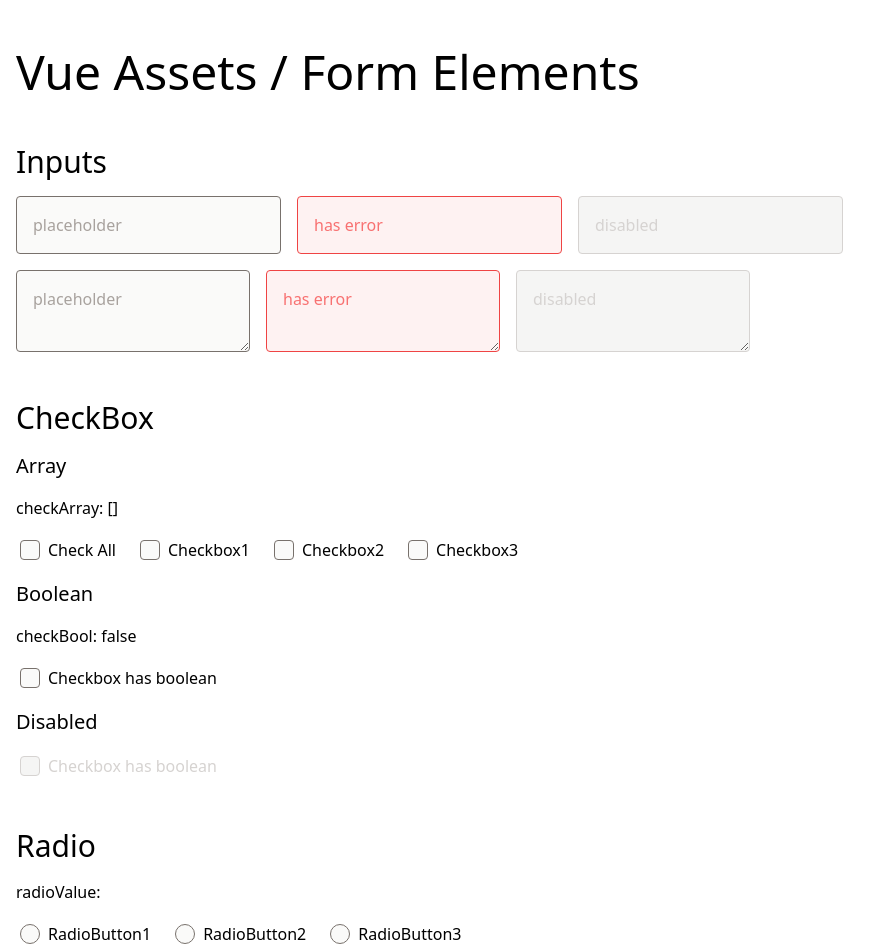
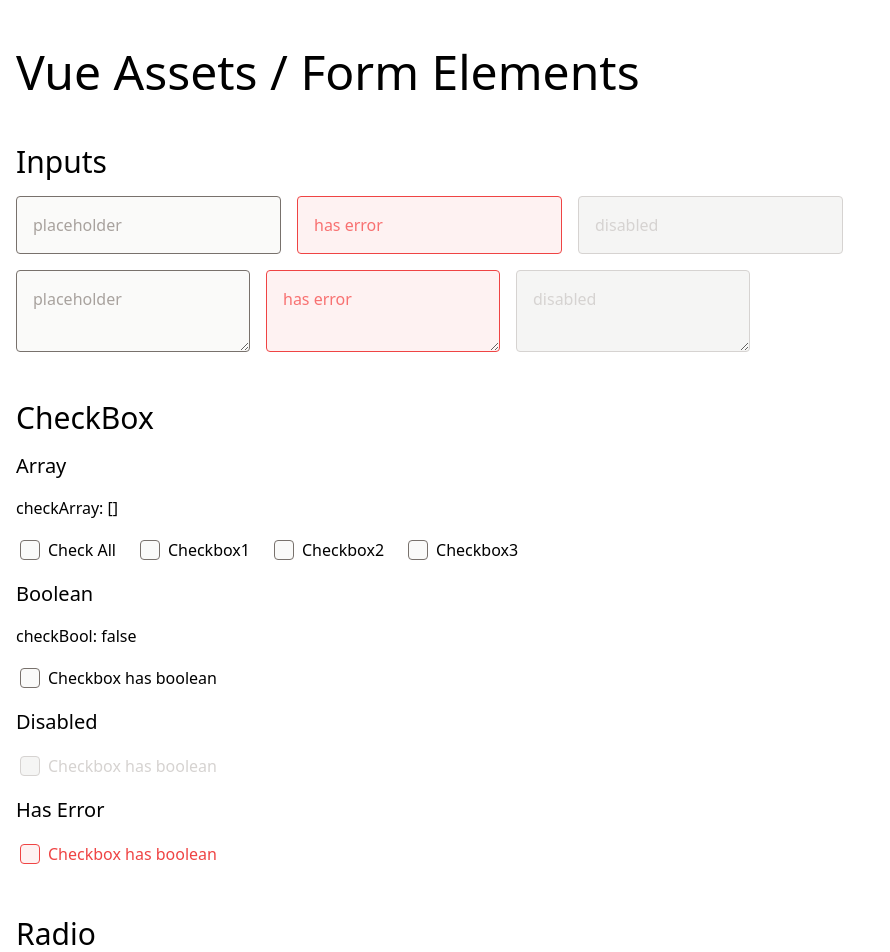
Before and after one commit to ykob/vue-assets, a Vue app: page /form-elements in a window 1280 px wide. Shown: the top 952 px of the page, without its empty margins (0-890 px from the left). Built offline with nearby package versions, Linux system fonts and the light colour scheme; the HTML template or start-up script is replaced by a standard one.

Commit message:
added the error styles to Checkbox.

```diff
--- a/src/components/form-element/CheckboxAll.vue
+++ b/src/components/form-element/CheckboxAll.vue
@@ -5,6 +5,7 @@
     :checked="checkedAll"
     :desc="desc"
     :disabled="disabled"
+    :error="error"
     @change="onChange"
   >
     <slot></slot>
@@ -26,6 +27,10 @@ export default defineComponent({
       default: false,
     },
     disabled: {
+      type: Boolean,
+      default: false,
+    },
+    error: {
       type: Boolean,
       default: false,
     },
--- a/src/components/form-element/CheckboxBasics.vue
+++ b/src/components/form-element/CheckboxBasics.vue
@@ -32,11 +32,15 @@ export default defineComponent({
       type: Boolean,
       default: false,
     },
-    value: {
-      type: String,
-      default: '',
+    error: {
+      type: Boolean,
+      default: false,
     },
     checked: {
+      type: Boolean,
+      default: false,
+    },
+    desc: {
       type: Boolean,
       default: false,
     },
@@ -44,9 +48,9 @@ export default defineComponent({
       type: Boolean,
       default: false,
     },
-    desc: {
-      type: Boolean,
-      default: false,
+    value: {
+      type: String,
+      default: '',
     },
   },
   computed: {
@@ -55,6 +59,8 @@ export default defineComponent({
 
       if (this.disabled) {
         classnamesEachStatus = ['pointer-events-none', 'text-neutral-300']
+      } else if (this.error) {
+        classnamesEachStatus = ['text-error-500']
       } else {
         classnamesEachStatus = [
           'active:bg-information-200',
@@ -81,6 +87,8 @@ export default defineComponent({
         classnamesEachStatus = ['bg-information-500', 'border-information-500']
       } else if (this.disabled) {
         classnamesEachStatus = ['bg-neutral-100', 'border-neutral-300']
+      } else if (this.error) {
+        classnamesEachStatus = ['bg-error-50', 'border-error-500']
       } else {
         classnamesEachStatus = ['bg-neutral-50', 'border-neutral-500']
       }
--- a/src/components/form-element/CheckboxSingle.vue
+++ b/src/components/form-element/CheckboxSingle.vue
@@ -5,6 +5,7 @@
     :checked="checked"
     :desc="desc"
     :disabled="disabled"
+    :error="error"
     @change="onChange"
   >
     <slot></slot>
@@ -26,6 +27,10 @@ export default defineComponent({
       default: false,
     },
     disabled: {
+      type: Boolean,
+      default: false,
+    },
+    error: {
       type: Boolean,
       default: false,
     },
--- a/src/views/ViewFormElements.vue
+++ b/src/views/ViewFormElements.vue
@@ -48,7 +48,13 @@
   </div>
   <h3 class="mb-4 text-xl">Disabled</h3>
   <div class="flex gap-4 mb-4">
-    <checkbox-single disabled value="check">
+    <checkbox-single v-model="checkBool" disabled value="check">
+      Checkbox has boolean
+    </checkbox-single>
+  </div>
+  <h3 class="mb-4 text-xl">Has Error</h3>
+  <div class="flex gap-4 mb-4">
+    <checkbox-single v-model="checkBool" error value="check">
       Checkbox has boolean
     </checkbox-single>
   </div>
```
